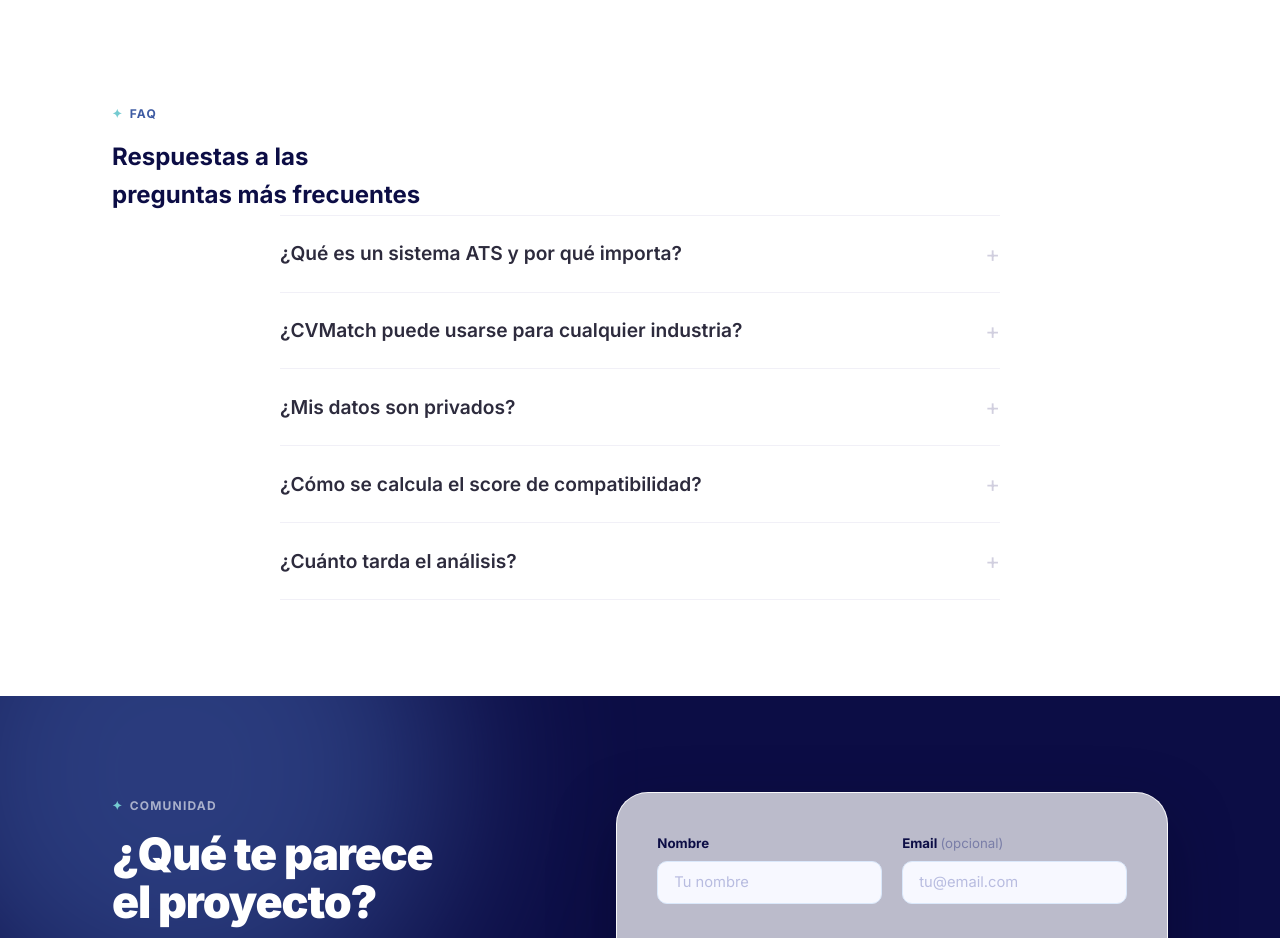
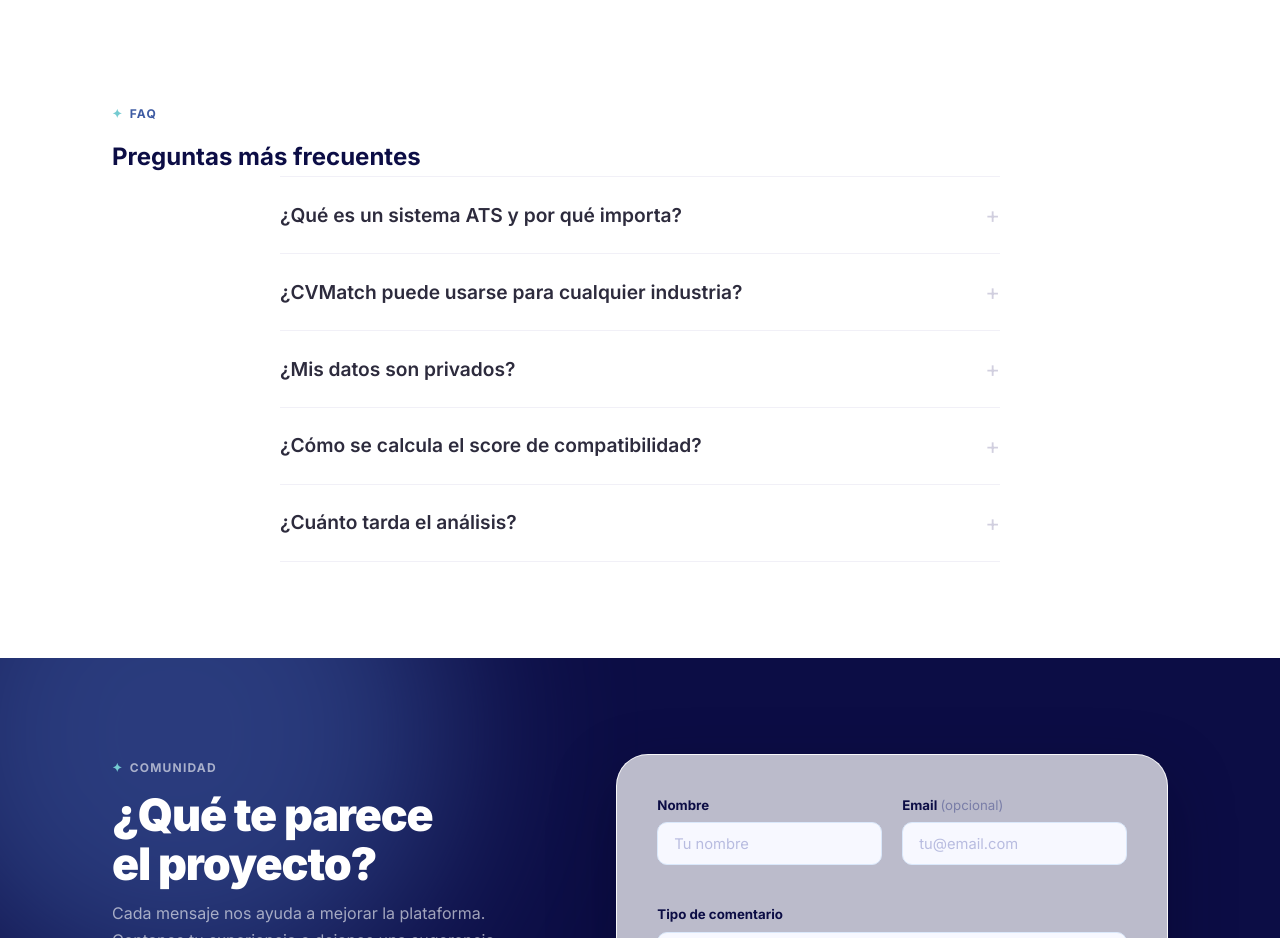
Before and after one commit to CET-Programacion-Asistida-con-IA-2026/proyecto-equipo14-grupoB, a plain HTML site: page index.html in a window 1280 px wide. Shown: the part 4840-5778 px from the top of the page. Drawn offline with nearby package versions, Linux system fonts and the light colour scheme.

Commit message:
actualizo index

```diff
--- a/index.html
+++ b/index.html
@@ -774,7 +774,7 @@
         <div class="section-label center">
           <span class="eyebrow"><span class="ey-star">✦</span> FAQ</span>
         </div>
-        <h2 class="sec-h2 center">Respuestas a las<br>preguntas más frecuentes</h2>
+        <h2 class="sec-h2 center">Preguntas más frecuentes</h2>
 
         <div class="faq-list">
           <div class="faq-item">
```
